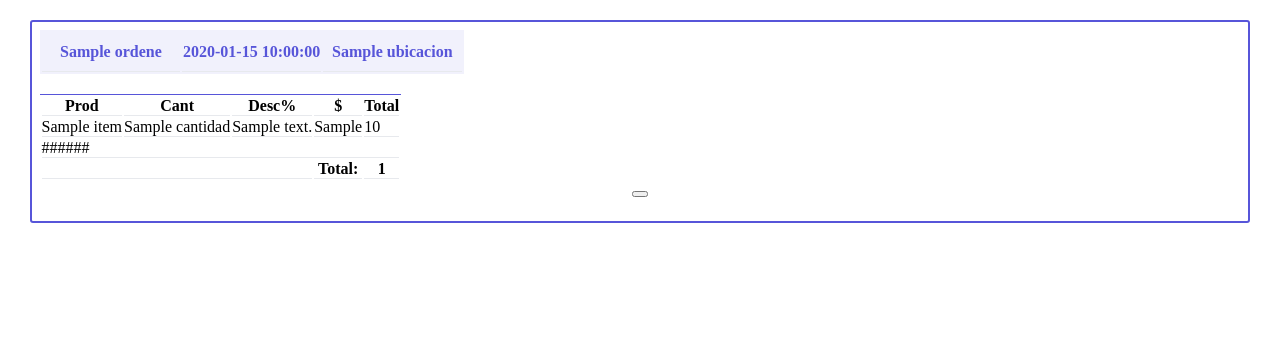
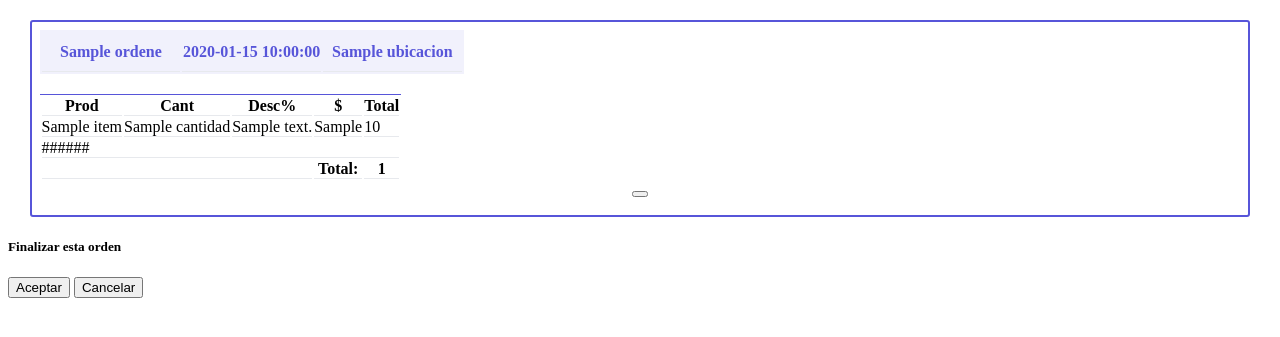
Before and after one commit to geronimotondato/stock_engine, a CodeIgniter app: the page made by application/views/ordenes.php in a window 1280 px wide. Shown: the top 337 px of the page. Run offline with CodeIgniter, Linux system fonts and the light colour scheme; tables that the repository leaves empty or names only in its code hold one stand-in row (values such as "Sample post"); the template is opened without the code that fills it: most values are stand-ins (such as "Sample title", 1, 10 or a date in 2020); lists and menus that the app fills with data are empty.

Commit message:
agrego dialogo de seguridad antes de aceptar orden

```diff
--- a/application/controllers/Nueva_orden.php
+++ b/application/controllers/Nueva_orden.php
@@ -78,9 +78,9 @@ class Nueva_orden extends CI_Controller {
 			echo "\n";
 			echo $e->getMessage();
 			echo "\n";
-			echo "<pre>";
+/*		echo "<pre>";
 			var_dump($_POST);
-			echo "</pre>";
+			echo "</pre>";*/
 		}
 
 	}
--- a/application/views/ordenes.php
+++ b/application/views/ordenes.php
@@ -25,8 +25,6 @@
         </div>
 
       <div class="column col-12">
-
-
 
         <table class="table tabla-productos">
           <thead>
@@ -65,9 +63,7 @@
            <i class='icon icon-2x icon-edit'></i></a>
          </div>
          <div class="column col-6 acciones">
-           <form action="ordenes/finalizar_orden" method="post">
-            <button id="finalizar-orden"class="btn btn-link" name="id_orden" value=<?PHP echo $orden['id_orden'];?>><i class='icon icon-2x icon-check'></i></button>
-            </form>
+            <button class="btn btn-link finalizar_orden" type="button" value=<?PHP echo $orden['id_orden'];?>><i class='icon icon-2x icon-check'></i></button>
         </div>
 
     </div>
@@ -75,6 +71,23 @@
 
   <?PHP endforeach ?>
 
+  <!-- MODAL DE FINALIZAR ORDEN -->
+  <div id="finalizar_orden_dialog" class="modal modal-sm">
+    <a class="modal-overlay cerrar_finalizar_orden_dialog" aria-label="Close"></a>
+    <div class="modal-container m-2">
+      <p></p>
+      <div class="m-2">
+        <h5>Finalizar esta orden</h5>
+        <p></p>
+        <p></p>
+        <form id="form_aceptar_finalizar_orden" action="ordenes/finalizar_orden" method="post">
+          <button id="aceptar_finalizar_orden" class="btn btn-primary"  type="submit" name="id_orden" value="" >Aceptar</button>
+        </form>
+        <button class="btn cerrar_finalizar_orden_dialog" type="button" >Cancelar</button>
+      </div>
+    </div>
+  </div> <!--FIN MODAL -->
+
   <?PHP else: ?>
   <div id="no-hay-ordenes"> No hay ordenes pendientes </div>
   <?PHP endif; ?>
--- a/resources/css/ordenes.css
+++ b/resources/css/ordenes.css
@@ -51,6 +51,9 @@
 	margin: 10px 0;
 }
 
-#finalizar-orden{
-	color: green;
+.finalizar_orden{
+	color: green !important;
 }
+#form_aceptar_finalizar_orden{
+	display: inline;
+}
--- a/resources/js/footer.js
+++ b/resources/js/footer.js
@@ -0,0 +1 @@
+//silence is golden
--- a/resources/js/ordenes.js
+++ b/resources/js/ordenes.js
@@ -0,0 +1,26 @@
+addLoadEvent(function() {
+
+
+	document.querySelectorAll(".finalizar_orden").forEach(function(element){
+
+		element.addEventListener("click", function() {
+
+			document.getElementById("finalizar_orden_dialog").classList.add("active");
+			document.getElementById("aceptar_finalizar_orden").value = element.value;
+
+		});
+
+	});
+
+
+	document.querySelectorAll(".cerrar_finalizar_orden_dialog").forEach( function(element){
+
+		element.addEventListener("click", function() {
+
+			document.getElementById("finalizar_orden_dialog").classList.remove("active");
+			document.getElementById("aceptar_finalizar_orden").value = "";
+
+		});
+	});
+
+});
```
